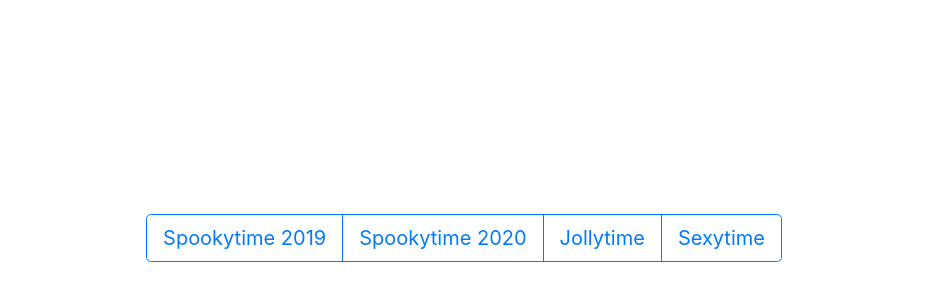
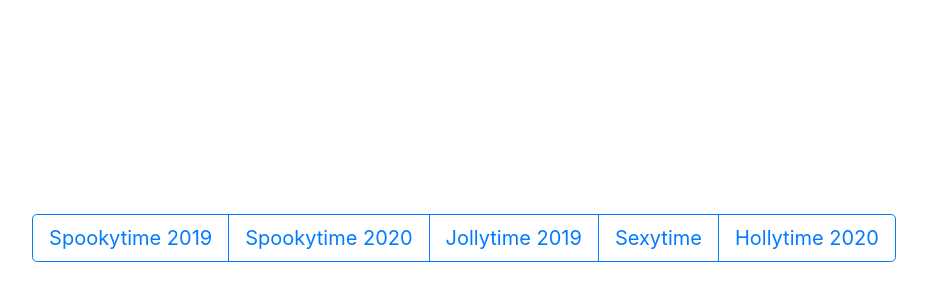
Before and after one commit to kuanoni/kuanoni.github.io, a plain HTML site: page index.html in a window 1280 px wide. Shown: the part 162-462 px from the top of the page, without its empty margins (176-1103 px from the left). Drawn offline with Linux system fonts and the light colour scheme.

Commit message:
added holly time 2020

```diff
--- a/index.html
+++ b/index.html
@@ -10,8 +10,9 @@
 			<div class="btn-group" role="group" aria-label="Basic example">
 				<a href="Spookytime2019/index.html" type="button" class="btn btn-outline-primary btn-lg">Spookytime 2019</a>
 				<a href="Spookytime2020/index.html" type="button" class="btn btn-outline-primary btn-lg">Spookytime 2020</a>
-				<a href="Jollytime/index.html" type="button" class="btn btn-outline-primary btn-lg">Jollytime</a>
+				<a href="Jollytime/index.html" type="button" class="btn btn-outline-primary btn-lg">Jollytime 2019</a>
 				<a href="Sexytime/index.html" type="button" class="btn btn-outline-primary btn-lg">Sexytime</a>
+				<a href="Hollytime2020/index.html" type="button" class="btn btn-outline-primary btn-lg">Hollytime 2020</a>
 			</div>
 		</div>
 	</div>
```
Also changed, not shown: Hollytime2020/clean_messages.json (renamed from Holly Time 2020/clean_messages.json), Hollytime2020/index.html (renamed from Holly Time 2020/index.html).
